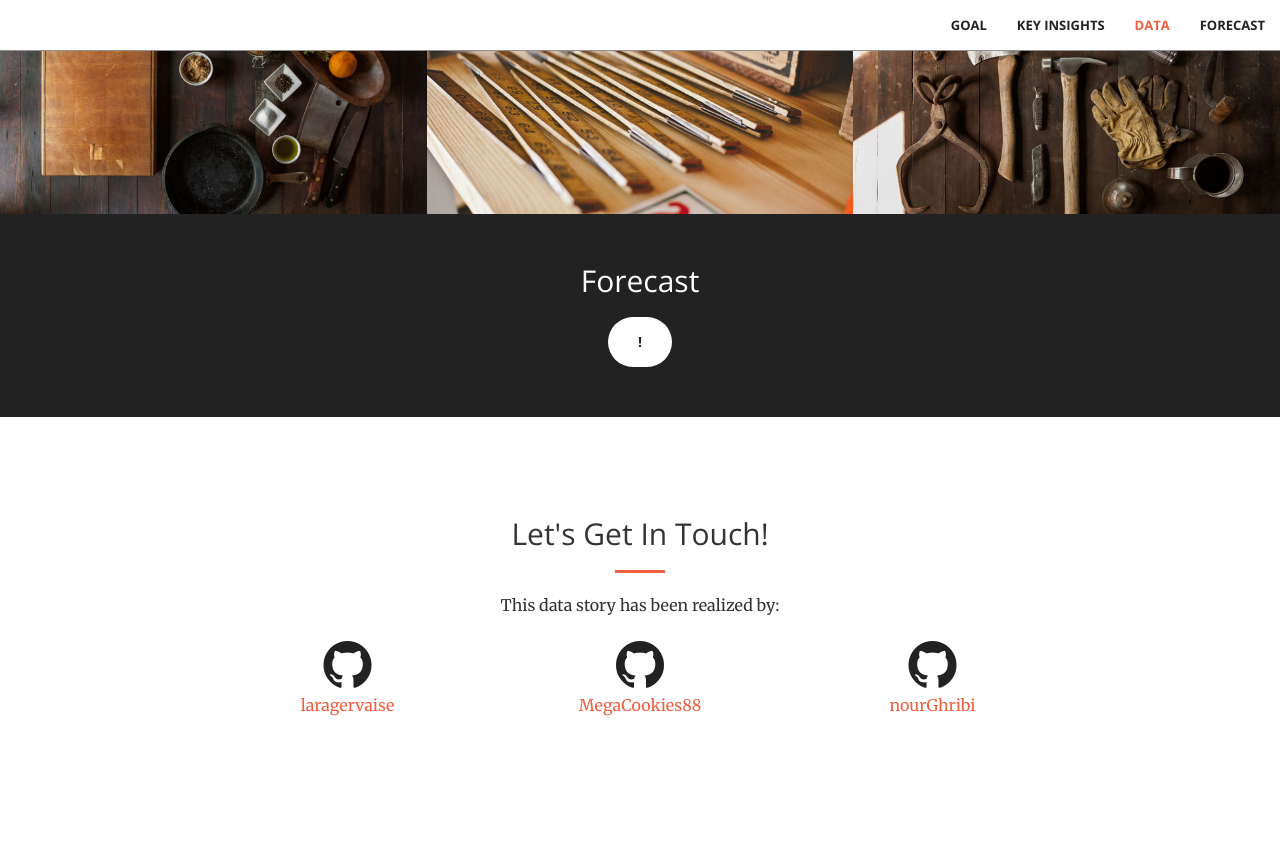
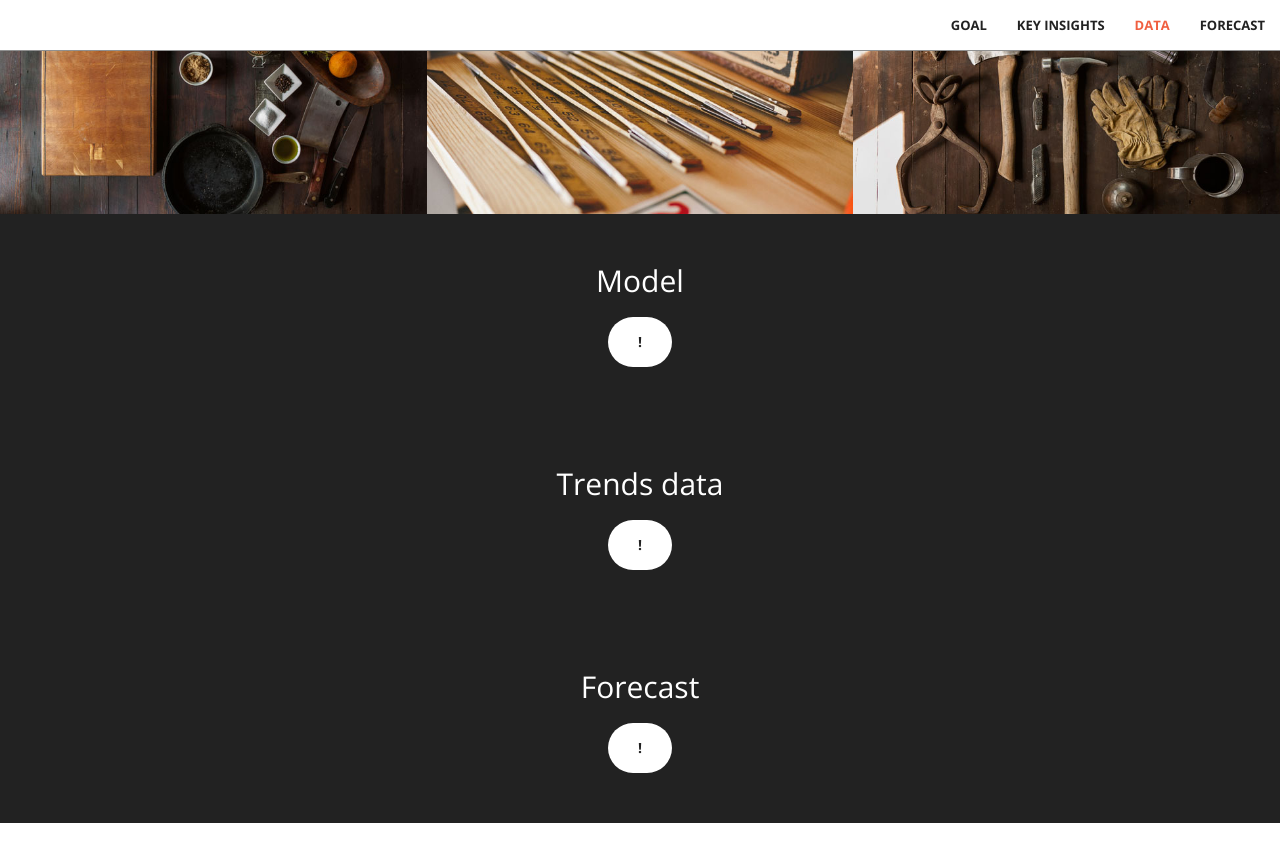
Before and after one commit to Laragervaise/forecasting-stock-volatility, a Jekyll site: the page built from index.html, in a window 1280 px wide and 900 px high, scrolled down 2018 px. Shown: the top 862 px of the window. Built offline with Jekyll 4.4.1, drawn with Linux system fonts in a browser that asks for light colours; before the commit the page ends 2855 px from its top, so only the background shows below that.

Commit message:
Update front.html

```diff
--- a/_layouts/front.html
+++ b/_layouts/front.html
@@ -9,6 +9,8 @@
   {% include goals.html %}
   {% include insights.html %}
   {% include data.html %}
+  {% include model.html %}
+  {% include trends.html %}
   {% include forecast.html %}
   {% include contact.html %}
   {% include scripts.html %}
```
